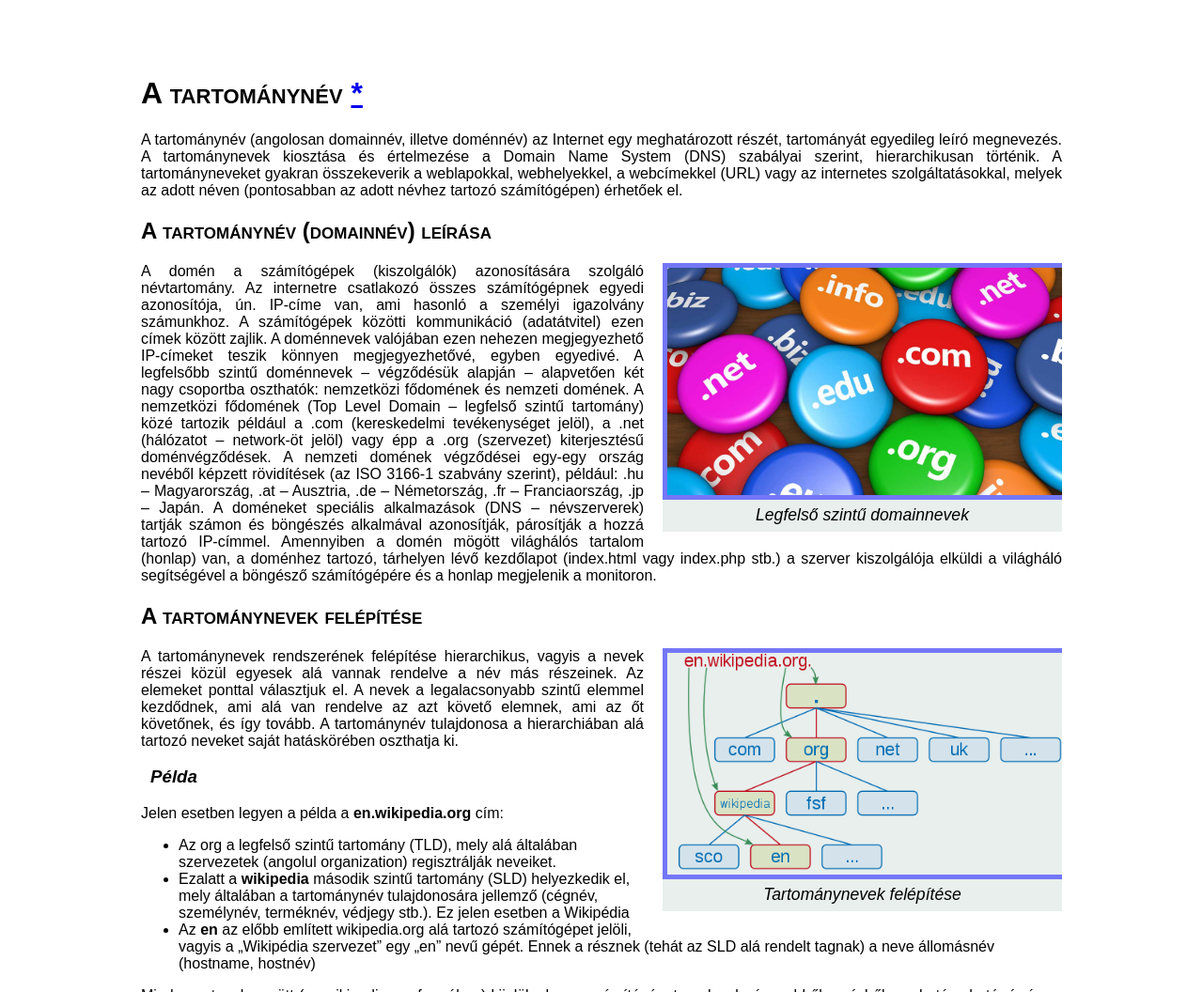
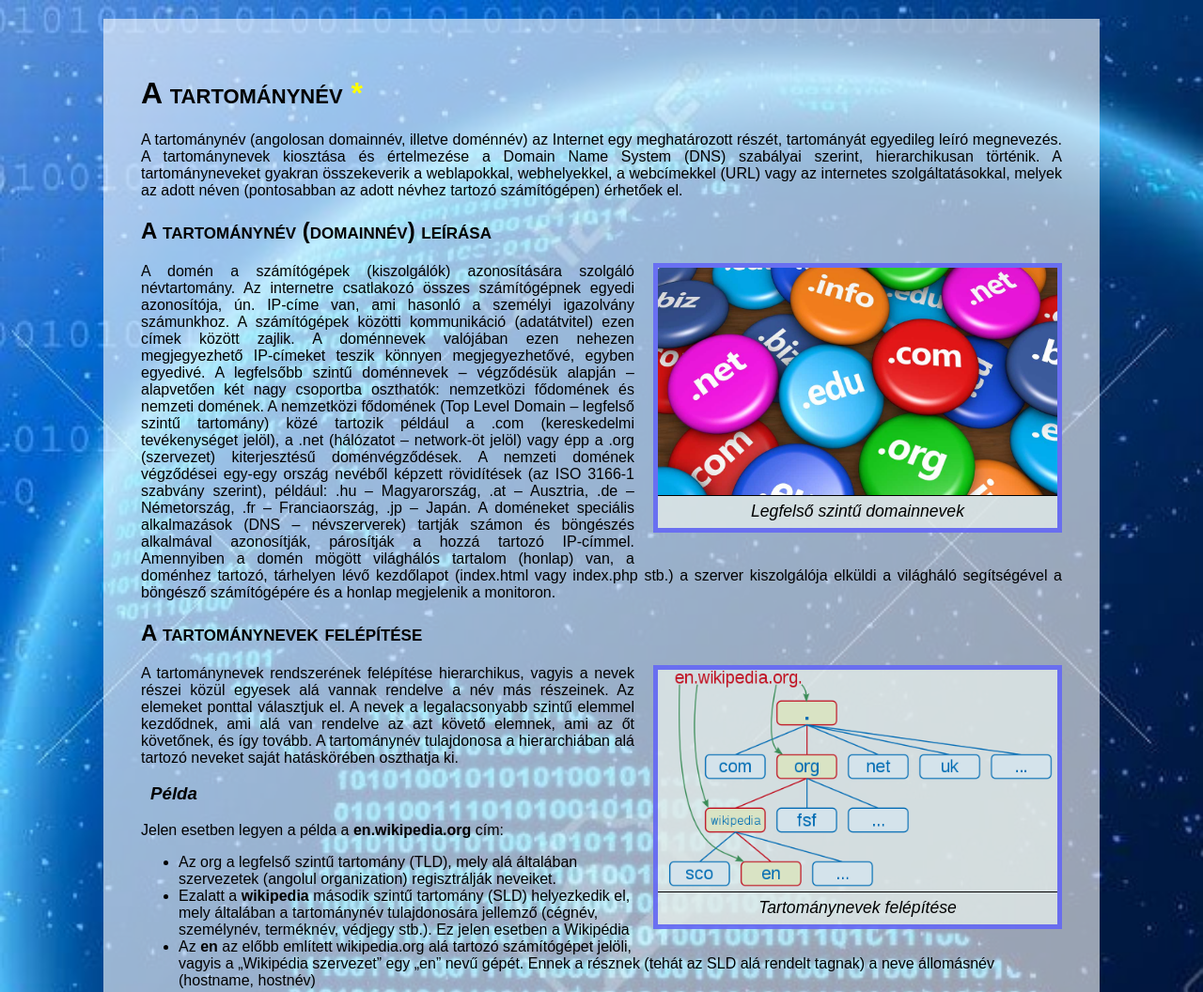
Before and after one commit to BDominik123/tartomanynev, a plain HTML site: page index.html in a window 1280 px wide. Shown: the top 1056 px of the page at 94% size. Drawn offline with Linux system fonts and the light colour scheme.

Commit message:
összes feladat

```diff
--- a/styles.css
+++ b/styles.css
@@ -5,6 +5,7 @@
   background-position-y: center;
   background-attachment: fixed;
   background-size: cover;
+  background-image: url(back.jpg);
 }
 
 #tartalom {
@@ -25,6 +26,7 @@
   margin-left: 20px;
   margin-bottom: 20px;
   background-color:  rgba(227, 235, 233, 0.8);
+  border: 5px solid rgba(0, 0, 255, 50%);
 }
 
 .kepkeret img {
@@ -32,7 +34,8 @@
   position: relative;
   left: -5px;
   border-bottom: 1px solid black;
-  border: 5px solid rgba(0, 0, 255, 50%)
+
+
 
 }
 
@@ -59,3 +62,13 @@
   font-style: italic;
   text-indent: 10px;
 }
+a{
+  text-decoration: none;
+  color: yellow;
+}
+a:visited{
+  color: yellow;
+}
+a:hover{
+  color: red;
+}
```
